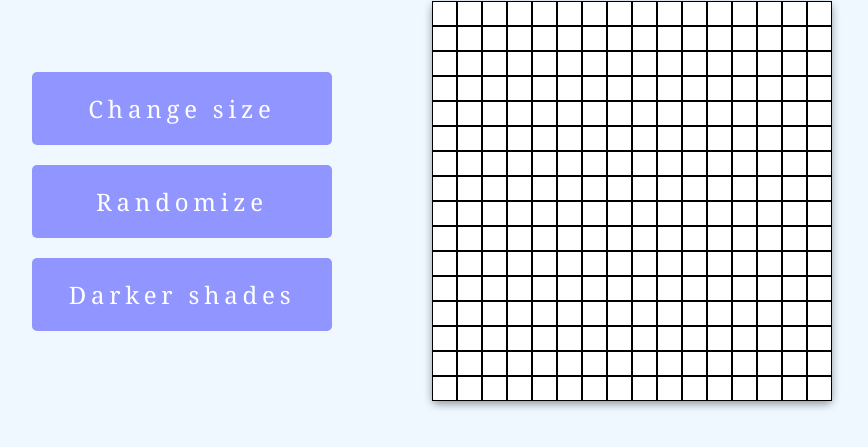
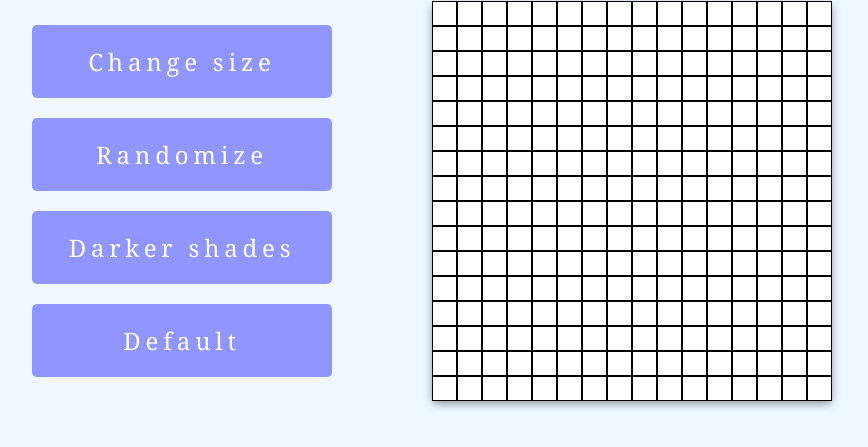
Before and after one commit to mayorr-star/odin-etch-a-sketch, a plain HTML site: page index.html in a window 1280 px wide. Shown: the part 109-556 px from the top of the page, without its empty margins (208-1076 px from the left). Drawn offline with Linux system fonts and the light colour scheme.

Commit message:
Added default button

```diff
--- a/index.html
+++ b/index.html
@@ -16,6 +16,7 @@
                 <button class="change-size extra" id="change-size">Change size</button>
                 <button class="randon-button extra" id="random-btn">Randomize</button>
                 <button class="darker-shades extra" id="dark-btn">Darker shades</button>
+                <button class="black extra" id="black-colour-btn">Default</button>
             </div>
             <div class="grid-container">
                 <div class="grid"></div>
```
